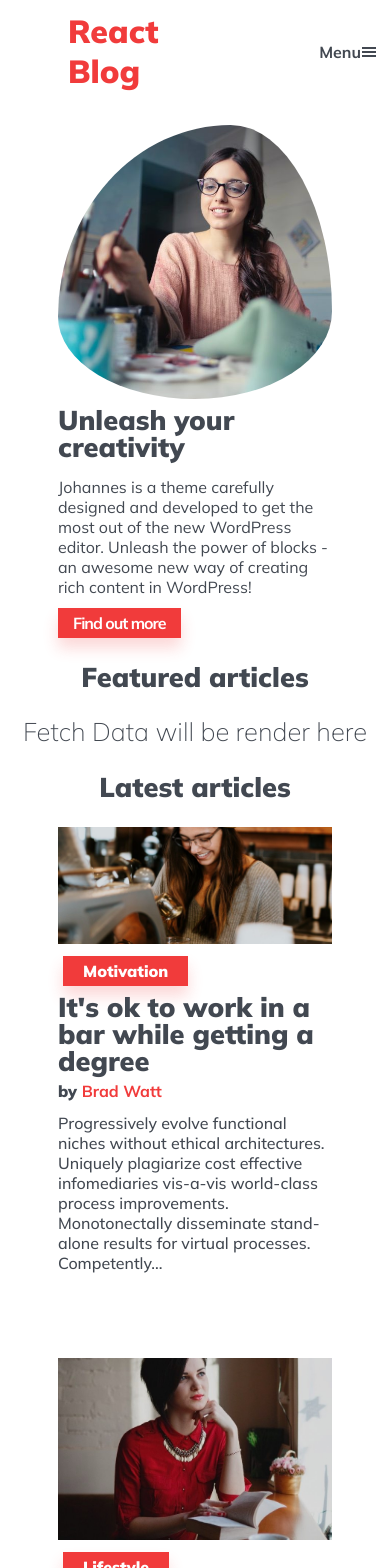
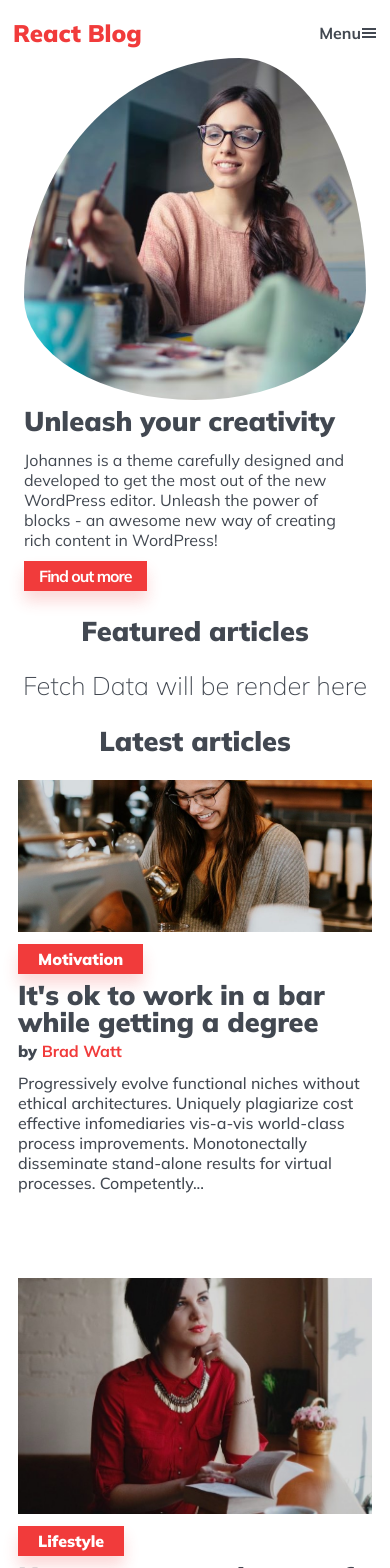
Before and after one commit to RaySunwar/react-blog, a React (Create React App) app: page / in a window 390 px wide. Shown: the top 1568 px of the page. Built offline with nearby package versions, Linux system fonts and the light colour scheme.

Commit message:
feat: add breakpoints

```diff
--- a/src/App.js
+++ b/src/App.js
@@ -1,14 +1,19 @@
 import React from "react";
 import styled from "styled-components";
-import { device } from "./mediaQueries";
+import breakpoints from "./mediaQueries";
 const { default: Dashboard } = require("./components/dashboard/Dashboard");
 
 const MainWrapper = styled.section`
+  padding: 0;
   width: 100%;
-  padding: 0;
 
-  @media ${device.lg} {
+  @media ${breakpoints.Tablet}{
+    max-width: 768px;
+  }
+
+  @media ${breakpoints.Desktop} {
     padding: 0;
+    max-width: 1200px;
   }
 `;
 
--- a/src/components/dashboard/Dashboard.js
+++ b/src/components/dashboard/Dashboard.js
@@ -3,7 +3,7 @@ import styled from "styled-components";
 import Header from "../header/Header";
 import Featured from "./Featured";
 import LatestArticles from "./LatestArticles";
-import { device } from "./../../mediaQueries";
+import breakpoint from "./../../mediaQueries";
 import Image0 from "./../images/image0.jpg";
 
 const Nav = styled.div`
@@ -11,7 +11,7 @@ const Nav = styled.div`
   padding: 0;
   width: 100%;
 
-  @media ${device.xs}, ${device.sm} {
+  @media ${breakpoint.Mobile}, ${breakpoint.Tablet}, ${breakpoint.Laptop}, ${breakpoint.Desktop} {
     margin: 0;
     width: 100%;
   }
@@ -22,11 +22,23 @@ const Subnav = styled.div`
   display: flex;
   font-family: "Mulish", sans-serif;
 
-  @media ${device.sm}{
+  @media ${breakpoint.Mobile}{
     display: block;
     font-size: 2rem;
-    margin: 0 40px;
+    margin: 0 6px;
     padding: 0 10px;
+  }
+
+  @media ${breakpoint.Tablet}{
+    display: block;
+    margin: 0 20px;
+    padding: 0 10px;
+    max-width: 768px;
+  }
+
+  @media ${breakpoint.Laptop}{
+    max-width: 1024px;
+    margin: 0 14px;
   }
 `;
 
@@ -36,11 +48,24 @@ const NavLeft = styled.div`
   text-align: left;
   max-width: 50%;
 
-  @media ${device.sm}{
+  @media ${breakpoint.Mobile}{
     max-width: 100%;
     padding-right: 0;
-    text-align: center;
-  }
+    text-align: left;
+  };
+
+  @media ${breakpoint.Tablet}{
+    /* display: block; */
+    max-width: 100%;
+    padding-right: 0;
+    text-align: left;
+  };
+
+  @media ${breakpoint.Laptop}{
+    max-width: 100%;
+    padding-right: 15px;
+    text-align: left;
+  };
 
   &::after {
     background-color: #f2f3f3;
@@ -58,8 +83,20 @@ const NavLeft = styled.div`
     width: 678px;
     z-index: -1;
 
-    @media ${device.sm}{
+    @media ${breakpoint.Mobile}{
       display: none;
+    }
+
+    @media ${breakpoint.Tablet}{
+      display: none;
+      height: 545px;
+      width: 600px;
+    }
+
+    @media ${breakpoint.Laptop}{
+      display: flex;
+      height: 558px;
+      width: 537px;
     }
   };
 `;
@@ -69,10 +106,21 @@ const NavRight = styled.div`
   padding-top: 2.5rem;
   width: 50%;
 
-  @media ${device.sm}{
+  @media ${breakpoint.Mobile}{
     margin-right: 0;
     padding-top: 0;
     width: 100%;
+  }
+
+  @media ${breakpoint.Tablet}{
+    margin-right: 0;
+    padding-top: 0;
+    width: 100%;
+  }
+
+  @media ${breakpoint.Laptop}{
+    margin-right: 0;
+    padding-top: 5rem;
   }
 `;
 
@@ -86,7 +134,25 @@ const Title = styled.h1`
   padding-top: 3rem;
   text-align: left;
 
-  @media ${device.sm}{
+  @media ${breakpoint.Mobile}{
+    font-size: 1.7rem;
+    line-height: 1;
+    margin-top: 0;
+    margin-bottom: 15px;
+    padding-top: 0;
+    justify-content: center;
+  }
+
+  @media ${breakpoint.Tablet}{
+    font-size: 35px;
+    line-height: 1;
+    margin-top: 0;
+    margin-bottom: 15px;
+    padding-top: 3px;
+    justify-content: center;
+  }
+
+  @media ${breakpoint.Laptop}{
     font-size: 1.7rem;
     line-height: 1;
     margin-top: 0;
@@ -103,13 +169,13 @@ const Content = styled.p`
   font-weight: 400;
   margin-top: 0;
 
-  @media ${device.xs}{
+  @media ${breakpoint.Mobile}{
     font-size: 1rem;
     margin-bottom: 0;
     justify-content: center;
   }
 
-  @media ${device.sm}{
+  @media ${breakpoint.Tablet}{
     font-size: 1rem;
     margin-bottom: 0;
     justify-content: center;
@@ -120,7 +186,12 @@ const Button = styled.p`
   box-sizing: inherit;
   margin-top: 0;
 
-  @media ${device.sm}{
+  @media ${breakpoint.Mobile}{
+    margin-bottom: 0;
+  }
+
+  @media ${breakpoint.Tablet}{
+    margin-top: 10px;
     margin-bottom: 0;
   }
 `;
@@ -139,7 +210,7 @@ const Anchor = styled.a`
   text-decoration: none;
   z-index: auto;
 
-  @media ${device.sm}{
+  @media ${breakpoint.Mobile}{
     font-size: 1rem;
     letter-spacing: -1px;
     font-weight: bold;
--- a/src/components/dashboard/Featured.js
+++ b/src/components/dashboard/Featured.js
@@ -1,9 +1,21 @@
 import React, { Fragment } from "react";
 import Styled from "styled-components";
-import { device } from "./../../mediaQueries";
+import breakpoints from "./../../mediaQueries";
 
 const Wrapper = Styled.div`
   width: 100%;
+
+  @media ${breakpoints.Mobile}{
+    max-width: 480px;
+  }
+
+  @media ${breakpoints.Tablet}{
+    max-width: 760px;
+  }
+
+  @media ${breakpoints.Laptop}{
+    max-width: 1024px;
+  }
 `;
 
 const Nav = Styled.div`
@@ -19,7 +31,12 @@ const Title = Styled.h1`
   margin-bottom: 0;
   text-align: center;
 
-  @media ${device.sm}{
+  @media ${breakpoints.Mobile}{
+    font-size: 1.7rem;
+    padding-top: 0;
+  }
+
+  @media ${breakpoints.Tablet}{
     font-size: 1.7rem;
     padding-top: 0;
   }
@@ -29,10 +46,15 @@ const Subtitle = Styled.h2`
   color: #424851;
   font-family: "Mulish", "Arial", sans-serif;
   font-weight: 7;
-  font-size: 2rem;
+  font-size: 1.7rem;
   text-align: center;
 
-  @media ${device.sm}{
+  @media ${breakpoints.Mobile}{
+    font-size: 1.6rem;
+    padding-top: 0;
+  }
+
+  @media ${breakpoints.Tablet}{
     font-size: 1.6rem;
     padding-top: 0;
   }
--- a/src/components/dashboard/LatestArticles.js
+++ b/src/components/dashboard/LatestArticles.js
@@ -1,6 +1,6 @@
 import React, { Fragment } from "react";
 import styled from "styled-components";
-import { device } from "./../../mediaQueries";
+import breakpoints from "./../../mediaQueries";
 import Image1 from "./../images/image1.jpg";
 import Image2 from "./../images/image2.jpg";
 import Image3 from "./../images/image3.jpg";
@@ -15,9 +15,20 @@ const Wrapper = styled.div`
   margin: 0 64px;
   padding: 0;
 
-  @media ${device.sm}{
-    margin: 0 40px;
+  @media ${breakpoints.Mobile}{
+    margin: 0 10px;
+    max-width: 480px;
+  }
+
+  @media ${breakpoints.Tablet}{
+    margin: 0 30px;
+    max-width: 768px;
     padding: 0 10px;
+  }
+
+  @media ${breakpoints.Laptop}{
+    margin: 0 14px;
+    max-width: 1024px;
   }
 `;
 
@@ -30,7 +41,11 @@ const Subnav = styled.div`
   display: flex;
   width: 100%;
 
-  @media ${device.sm}{
+  @media ${breakpoints.Mobile}{
+    display: block;
+  }
+
+  @media ${breakpoints.Tablet}{
     display: block;
   }
 `;
@@ -39,7 +54,13 @@ const Sectionleft = styled.div`
   display: block;
   width: 65%;
 
-  @media ${device.sm}{
+  @media ${breakpoints.Mobile}{
+    display: block;
+    width: 100%;
+    margin-left: 0;
+  }
+
+  @media ${breakpoints.Tablet}{
     display: block;
     width: 100%;
     margin-left: 0;
@@ -58,7 +79,7 @@ const Title = styled.h1`
   font-size: 3rem;
   text-align: center;
 
-  @media ${device.sm}{
+  @media ${breakpoints.Mobile}{
     font-size: 1.7rem;
     padding-top: 0;
   }
@@ -73,7 +94,17 @@ const TitleI = styled.h2`
   margin-bottom: 15px;
   line-height: 120%;
 
-  @media ${device.sm}{
+  @media ${breakpoints.Mobile}{
+    font-size: 1.7rem;
+    line-height: 1;
+    margin-top: 8px;
+    margin-left: 0;
+    margin-right: 0;
+    margin-bottom: 0;
+    justify-content: center;
+  }
+
+  @media ${breakpoints.Tablet}{
     font-size: 1.7rem;
     line-height: 1;
     margin-top: 8px;
@@ -91,7 +122,7 @@ const TitleII = styled.h3`
   font-weight: 900;
   margin-left: 1.5rem;
 
-  @media ${device.sm}{
+  @media ${breakpoints.Mobile}{
     margin: 0 0 1rem 0;
   }
 `;
@@ -110,7 +141,15 @@ const Author = styled.p`
   font-weight: 900;
   margin: 0 0 0 4rem;
 
-  @media ${device.sm}{
+  @media ${breakpoints.Mobile}{
+    font-size: 1rem;
+    margin-left: 0;
+    margin-top: 5px;
+    margin-right: 0;
+    margin-bottom: 0;
+  }
+
+  @media ${breakpoints.Tablet}{
     font-size: 1rem;
     margin-left: 0;
     margin-top: 5px;
@@ -128,7 +167,25 @@ const Article = styled.p`
   margin-left: 4rem;
   padding-bottom: 85px;
 
-  @media ${device.sm}{
+  @media ${breakpoints.Mobile}{
+    font-size: 1rem;
+    justify-content: center;
+    margin-left: 0;
+    margin-top: 12px;
+    margin-right: 0;
+    margin-bottom: 0;
+  }
+
+  @media ${breakpoints.Tablet}{
+    font-size: 1rem;
+    justify-content: center;
+    margin-left: 0;
+    margin-top: 12px;
+    margin-right: 0;
+    margin-bottom: 0;
+  }
+
+  @media ${breakpoints.Laptop}{
     font-size: 1rem;
     justify-content: center;
     margin-left: 0;
@@ -146,7 +203,11 @@ const ArticleI = styled.p`
   max-width: 300px;
   margin-left: 1.5rem;
 
-  @media ${device.sm}{
+  @media ${breakpoints.Mobile}{
+    margin: 0;
+  }
+
+  @media ${breakpoints.Tablet}{
     margin: 0;
   }
 
@@ -183,9 +244,15 @@ const Anchor = styled.a`
   text-decoration: none;
   padding: 5px 20px 5px 20px;
 
-  @media ${device.sm}{
-    margin-left: 5px;
+  @media ${breakpoints.Mobile}{
+    margin:0;
     margin-top: 0;
+  }
+
+  @media ${breakpoints.Tablet}{
+    margin-left: 0;
+    margin-top: 6px;
+    padding: 5px 15px 5px 15px;
   }
 `;
 
@@ -204,7 +271,7 @@ const Picture = styled.img`
   object-fit: cover;
   width: 100%;
 
- @media ${device.sm}{
+ @media ${breakpoints.Mobile}{
   height: auto;
   width: 100%;
   padding-bottom: 8px;
@@ -217,7 +284,12 @@ const Navnewsletter = styled.div`
   padding: 2.5rem;
   max-width: 400px;
 
-  @media ${device.sm}{
+  @media ${breakpoints.Mobile}{
+    max-width: 768px;
+    padding: 15px;
+  }
+
+  @media ${breakpoints.Tablet}{
     max-width: 768px;
     padding: 15px;
   }
@@ -228,7 +300,11 @@ const NavTopics = styled.div`
   max-width: 400px;
   padding: 1rem;
 
-  @media ${device.sm}{
+  @media ${breakpoints.Mobile}{
+    max-width: 768px;
+  }
+
+  @media ${breakpoints.Tablet}{
     max-width: 768px;
   }
 `;
@@ -238,7 +314,13 @@ const SectionRight = styled.div`
   padding-left: 50px;
   width: 35%;
 
-  @media ${device.sm}{
+  @media ${breakpoints.Mobile}{
+    margin: 0;
+    padding: 0;
+    width: 100%;
+  }
+
+  @media ${breakpoints.Tablet}{
     margin: 0;
     padding: 0;
     width: 100%;
@@ -247,9 +329,16 @@ const SectionRight = styled.div`
 
 const SubnavRight = styled.div`
   padding-bottom: 2.5rem;
-  max-width: 400px;
+  max-width: 764px;
 
-  @media ${device.sm}{
+  @media ${breakpoints.Mobile}{
+    display: block;
+    max-width: 480px;
+    height: auto;
+    width: 100%;
+  }
+
+  @media ${breakpoints.Tablet}{
     display: block;
     max-width: 768px;
     height: auto;
@@ -270,7 +359,7 @@ const Form = styled.form`
   padding: 1rem;
 
 
-  @media ${device.sm}{
+  @media ${breakpoints.Mobile}{
     padding: 1rem 0;
   }
 `;
@@ -300,7 +389,7 @@ const Suscribe = styled.section`
   padding-left: 1rem;
   padding-right: 1rem;
 
-  @media ${device.sm}{
+  @media ${breakpoints.Mobile}{
     padding-left: 0;
     padding-right: 0;
   }
@@ -512,12 +601,13 @@ function LatestArticles(){
             </SubnavRight>
           </SectionRight>
         </Subnav>
+
+        <Nav>
+          <SocialWrapper>
+            <Title>Social Media Follow</Title>
+          </SocialWrapper>
+        </Nav>
       </Wrapper>
-      <Nav>
-        <SocialWrapper>
-          <Title>Social Media Follow</Title>
-        </SocialWrapper>
-      </Nav>
       <Footer/>
     </Fragment>
   );
--- a/src/components/footer/footer.js
+++ b/src/components/footer/footer.js
@@ -1,13 +1,13 @@
 import React from "react";
 import styled from "styled-components";
-import { device } from "./../../mediaQueries";
+import breakpoints from "./../../mediaQueries";
 import { SiFacebook, SiTwitter, SiPinterest } from "react-icons/si";
 
 const Nav = styled.div`
   background-color: #ffffff;
   font-family: "Mulish", sans-serif;
 
-  @media ${device.sm}{
+  @media ${breakpoints.Mobile} {
     margin: 0 40px;
     padding: 0 10px;
   }
@@ -17,8 +17,9 @@ const Subnav = styled.div`
   display: flex;
   justify-content: space-between;
   margin: 0 5rem;
+  flex-wrap: wrap;
 
-  @media ${device.sm} {
+  @media ${breakpoints.Mobile} {
     display: block;
     margin: 8px;
     width: 100%;
@@ -75,7 +76,7 @@ const Footernav = styled.div`
   margin-bottom: 3rem;
   padding: 0;
 
-  @media ${device.sm}{
+  @media ${breakpoints.Mobile} {
     font-size: 13px;
   }
 `;
@@ -97,16 +98,31 @@ const StyledPinterest = styled(SiPinterest)`
 `;
 
 const footer = () => {
-  return(
+  return (
     <Nav>
       <Subnav>
         <Section>
           <Title>React Blog</Title>
-          <Link><Anchor>A multi-concept personal blog and magazine WordPress theme</Anchor>
+          <Link>
+            <Anchor>
+              A multi-concept personal blog and magazine WordPress theme
+            </Anchor>
             <Ulisticon>
-              <Listitem><AnchorI><StyledFacebook /></AnchorI></Listitem>
-              <Listitem><AnchorI><StyledTwitter /></AnchorI></Listitem>
-              <Listitem><AnchorI><StyledPinterest /></AnchorI></Listitem>
+              <Listitem>
+                <AnchorI>
+                  <StyledFacebook />
+                </AnchorI>
+              </Listitem>
+              <Listitem>
+                <AnchorI>
+                  <StyledTwitter />
+                </AnchorI>
+              </Listitem>
+              <Listitem>
+                <AnchorI>
+                  <StyledPinterest />
+                </AnchorI>
+              </Listitem>
             </Ulisticon>
           </Link>
         </Section>
@@ -114,9 +130,15 @@ const footer = () => {
           <Title>Blocks</Title>
           <Link>
             <Unorderlist>
-              <Listitem><Anchor>Common blocks</Anchor></Listitem>
-              <Listitem><Anchor>Formating blocks</Anchor></Listitem>
-              <Listitem><Anchor>Layout blocks</Anchor></Listitem>
+              <Listitem>
+                <Anchor>Common blocks</Anchor>
+              </Listitem>
+              <Listitem>
+                <Anchor>Formating blocks</Anchor>
+              </Listitem>
+              <Listitem>
+                <Anchor>Layout blocks</Anchor>
+              </Listitem>
             </Unorderlist>
           </Link>
         </Section>
@@ -124,9 +146,15 @@ const footer = () => {
           <Title>Features</Title>
           <Link>
             <Unorderlist>
-              <Listitem><Anchor>Shortcodes</Anchor></Listitem>
-              <Listitem><Anchor>Custom Widgets</Anchor></Listitem>
-              <Listitem><Anchor>Contact</Anchor></Listitem>
+              <Listitem>
+                <Anchor>Shortcodes</Anchor>
+              </Listitem>
+              <Listitem>
+                <Anchor>Custom Widgets</Anchor>
+              </Listitem>
+              <Listitem>
+                <Anchor>Contact</Anchor>
+              </Listitem>
             </Unorderlist>
           </Link>
         </Section>
@@ -134,21 +162,27 @@ const footer = () => {
           <Title>What next?</Title>
           <Link>
             <Unorderlist>
-              <Listitem><Anchor>Try it for free</Anchor></Listitem>
-              <Listitem><Anchor>Pre-sale question</Anchor></Listitem>
-              <Listitem><Anchor>Purchase now!</Anchor></Listitem>
+              <Listitem>
+                <Anchor>Try it for free</Anchor>
+              </Listitem>
+              <Listitem>
+                <Anchor>Pre-sale question</Anchor>
+              </Listitem>
+              <Listitem>
+                <Anchor>Purchase now!</Anchor>
+              </Listitem>
             </Unorderlist>
           </Link>
         </Section>
       </Subnav>
-      <hr/>
+      <hr />
       <Footernav>
         <Footerlink>
-          Created by <Anchor href="#">WHA</Anchor> · Copyright 2020 · All rights reserved
+          Created by <Anchor href="#">WHA</Anchor> · Copyright 2020 · All rights
+          reserved
         </Footerlink>
       </Footernav>
     </Nav>
   );
 };
-
 export default footer;
--- a/src/components/header/Header.js
+++ b/src/components/header/Header.js
@@ -1,6 +1,6 @@
 import React, { Fragment } from "react";
 import Styled from "styled-components";
-import { device } from "./../../mediaQueries";
+import breakpoints from "./../../mediaQueries";
 import { IconContext } from "react-icons";
 import { GiHamburgerMenu } from "react-icons/gi";
 import { RiArrowDropDownLine } from "react-icons/ri";
@@ -12,12 +12,22 @@ const Nav = Styled.div`
   padding: 0;
   width: 100%;
 
-  @media ${device.lg}{
+  @media ${breakpoints.Tablet}{
+    max-width: 768px;
+    width: 100%;
+  };
+
+  @media ${breakpoints.Laptop}{
+    max-width: 1024px;
+    width: 100%;
+  };
+
+  @media ${breakpoints.Desktop}{
     max-width: 1200px;
     margin: 0;
     padding: 0;
     width: 100%;
-  }
+  };
 `;
 
 const NavHeader = Styled.div`
@@ -26,13 +36,25 @@ const NavHeader = Styled.div`
   margin-bottom: 2rem;
   width: 100%;
 
-  @media ${device.sm}{
+  @media ${breakpoints.Mobile}{
     margin: auto;
     padding: auto;
     width: 100%;
   }
 
-  @media ${device.md}{
+  @media ${breakpoints.Tablet}{
+    margin: auto;
+    padding: auto;
+    width: 100%;
+  }
+
+  @media ${breakpoints.Laptop}{
+    margin: auto;
+    padding-bottom: 1rem;
+    width: 100%;
+  };
+
+  @media ${breakpoints.Desktop}{
     margin: auto;
     padding-bottom: 2rem;
     width: 100%;
@@ -44,19 +66,30 @@ const NavLeft = Styled.div`
   width: 40%;
   padding-left: 60px;
 
-  @media ${device.sm}{
+  @media ${breakpoints.Mobile}{
     margin: 0;
     padding-left: 5px;
     width: 100%;
   }
 
-  @media ${device.md}{
+  @media ${breakpoints.Tablet}{
+    margin: 0;
+    padding-left: 25px;
+    width: 100%;
+  }
+
+  @media ${breakpoints.Laptop}{
+    margin-left: 15px;
+    padding-left: 0;
+    width: 100%;
+  }
+
+  @media ${breakpoints.Desktop}{
     margin: 0;
     padding-left: 60px;
     width: 40%;
   }
 `;
-
 
 const NavRight = Styled.div`
   display: flex;
@@ -64,14 +97,22 @@ const NavRight = Styled.div`
   width: 60%;
   justify-content: flex-end;
 
-  @media ${device.sm}{
+  @media ${breakpoints.Mobile}{
     margin: 0;
     padding-right: 5px;
     width: 100%;
   }
 
-  @media ${device.md}{
-    /* width: 50%; */
+  @media ${breakpoints.Tablet}{
+    margin: 0;
+    padding-right: 5px;
+    width: 100%;
+  }
+
+  @media ${breakpoints.Laptop}{
+    margin-left: 17px;
+    margin-right: 15px;
+    width: 100%;
   }
 `;
 
@@ -81,12 +122,21 @@ const Title = Styled.h1`
   font-weight: 900;
   margin: 0;
 
-  @media ${device.sm}{
+  @media ${breakpoints.Mobile}{
+    font-size: 24px;
+    margin-top: 0;
+  }
+
+  @media ${breakpoints.Tablet}{
     font-size: 2rem;
     margin-top: 0;
   }
 
-  @media ${device.md}{
+  @media ${breakpoints.Laptop}{
+    font-size: 2rem;
+  }
+
+  @media ${breakpoints.Desktop}{
     font-size: 2rem;
   }
 
@@ -99,17 +149,26 @@ const UnOrderList = Styled.ul`
   display: flex;
   justify-content: "space-between";
   list-style-type: none;
+  margin: 0;
   padding-left: 1rem;
 
-  @media ${device.xs}, ${device.sm}{
+  @media ${breakpoints.Mobile}{
     display: none;
     font-size: 1.4rem;
     padding-right: 7.5px;
     padding-left: 7.5px;
   }
 
-  @media ${device.md}{
-    /* font-size: 2rem;*/
+  @media ${breakpoints.Tablet}{
+    display: none;
+    font-size: 1.4rem;
+    padding-right: 7.5px;
+    padding-left: 7.5px;
+  }
+
+  @media ${breakpoints.Laptop}{
+    font-size: 1.4rem;
+    padding: 0;
   }
 `;
 
@@ -121,7 +180,7 @@ const ListItem = Styled.li`
   position: relative;
   padding-right: 1rem;
 
-  @media ${device.md}{
+  @media ${breakpoints.Laptop}{
     padding-right: 5px;
   }
 
@@ -160,7 +219,7 @@ const Anchor = Styled.a`
   -webkit-box-align: center;
   text-decoration: none;
 
-  @media ${device.md}{
+  @media ${breakpoints.Laptop}{
     /* font-size: 2rem;
     margin-top: 0;  */
   }
@@ -183,10 +242,12 @@ const Subanchor = Styled.a`
 const UnorderHamburger = Styled.ul`
   display: inline;
   justify-content: "space-between";
+  margin: 0;
   padding-inline-start: 0;
 
-  @media ${device.sm}{
-    margin-top: 1.2rem;
+  @media ${breakpoints.Mobile}{
+    margin: 0;
+    padding:0;
   }
 `;
 
@@ -202,8 +263,16 @@ const ListHamburger = Styled.li`
     color: #f13b3b;
   }
 
-  @media ${device.sm}{
+  @media ${breakpoints.Mobile}{
     padding-right: 0;
+  }
+
+  @media ${breakpoints.Tablet}{
+    padding-right: 25px;
+  }
+
+  @media ${breakpoints.Laptop}{
+    padding-right: 2px;
   }
 `;
 
--- a/src/mediaQueries.js
+++ b/src/mediaQueries.js
@@ -1,23 +1,9 @@
-export const breakpoints = {
-    xs: 480,    // Moble
-    sm: 768,    // Tablets
-    md: 1024,   // laptops, small screen
-    lg: 1200,   // Desktop, large screens
-    xl: 1201    // Extra lagre screens
+const breakpoints = {
+    Mobile : "(min-width: 320px) and (max-width: 480px)",
+    Tablet : "(min-width: 481px) and (max-width: 768px)",
+    Laptop : "(min-width: 769px) and (max-width: 1024px)",
+    Desktop: "(min-width: 1025px) and (max-width: 1200px)",
+    XLScreens: "(min-width: 1201px)"
 };
 
-export const size = {
-    xs: `${breakpoints.xs}px`,
-    sm: `${breakpoints.sm}px`,
-    md: `${breakpoints.md}px`,
-    lg: `${breakpoints.lg}px`,
-    xl: `${breakpoints.xl}px`
-};
-
-export const device = {
-    xs: `(max-width: ${size.xs})`,
-    sm: `(max-width: ${size.sm})`,
-    md: `(max-width: ${size.md})`,
-    lg: `(max-width: ${size.lg})`,
-    xl: `(min-width: ${size.xl})`
-};
+export default breakpoints;
```
